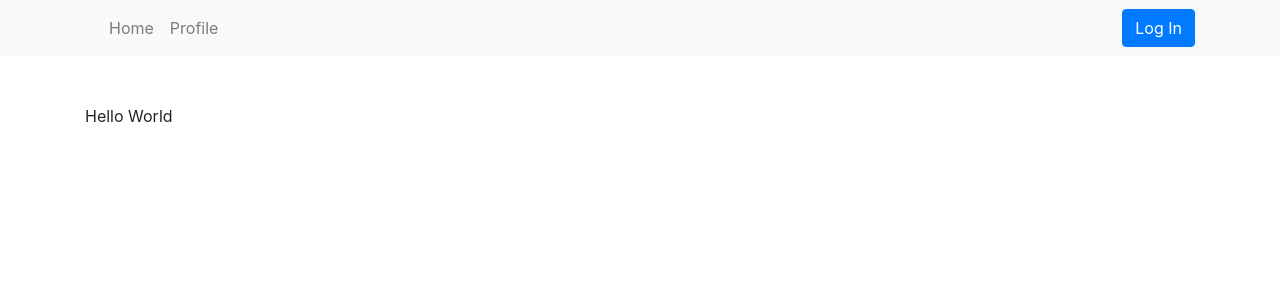
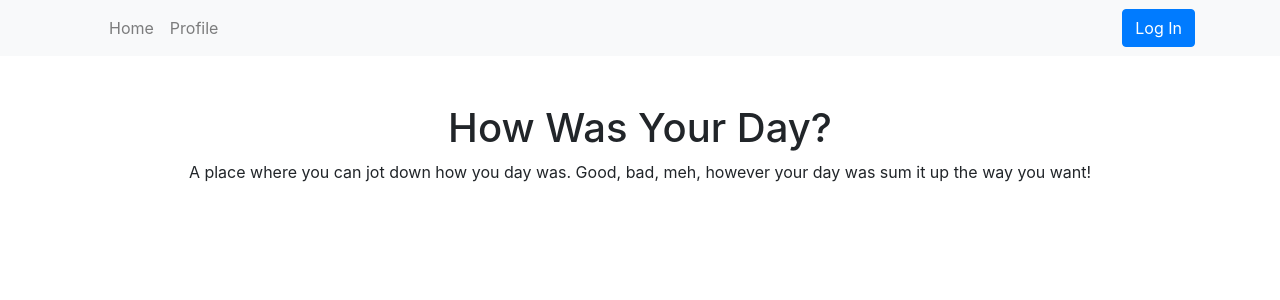
Before and after one commit to alexanderjessediaz/how-was-your-day, a React (Create React App) app: page / in a window 1280 px wide. Shown: the top 300 px of the page. Built offline with nearby package versions, Linux system fonts and the light colour scheme.

Commit message:
add section, h1, and p tag to Hero.js, add Styling folder and add Hero.css in folder. In Hero.css add styling for h1 and p tag in Hero.

```diff
--- a/src/Components/Hero.js
+++ b/src/Components/Hero.js
@@ -1,9 +1,12 @@
 import React from "react";
+import '../Styling/Hero.css'
 
 const Hero = () => (
-    <div>
-        <p>Hello World</p>
-    </div>
+    <section>
+        <h1 id="main-header">How Was Your Day?</h1>
+        <p id="main-p">A place where you can jot down how you day was. Good, bad, meh, however your day was sum it up the way you want!</p>
+
+    </section>
 )
 
 export default Hero;
--- /dev/null
+++ b/src/Styling/Hero.css
@@ -0,0 +1,9 @@
+#main-header{
+    display: flex;
+    justify-content: center;
+}
+
+#main-p{
+    display: flex;
+    justify-content: center;
+}
```
